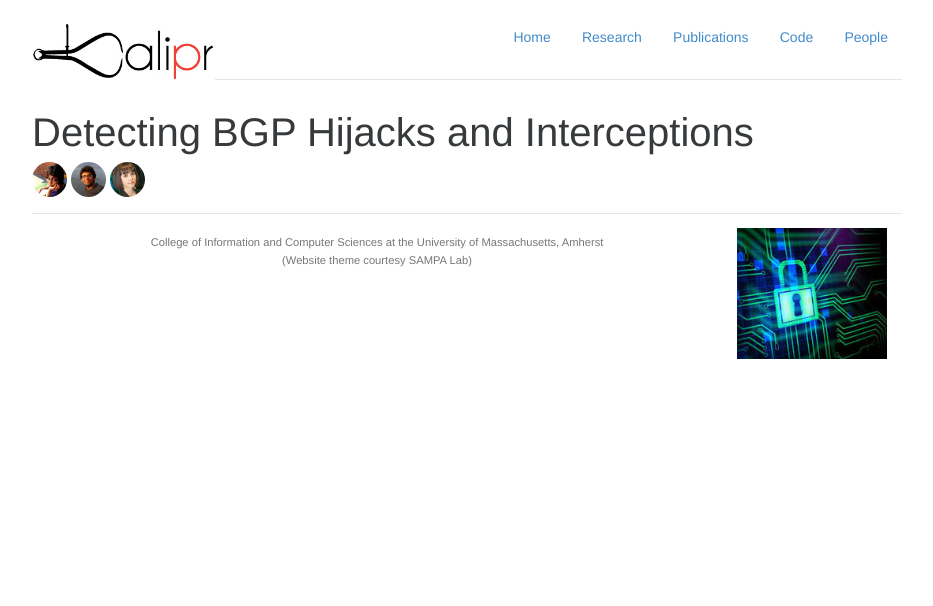
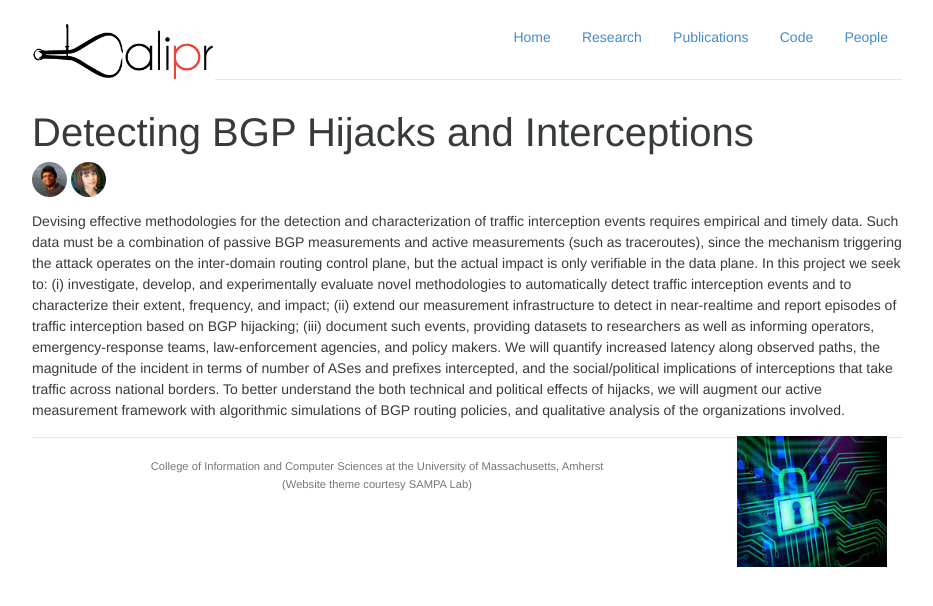
Before and after one commit to calipr/calipr.github.io, a Jekyll site: the page built from _projects/bgp-hijacks.md, in a window 1280 px wide. Shown: the top 606 px of the page, without its empty margins (173-1106 px from the left). Built offline with Jekyll 4.4.1, drawn with Linux system fonts in a browser that asks for light colours; nearby versions of some CDN libraries; Markdown is read by kramdown in place of the engine named in the settings.

Commit message:
Update bgp-hijacks.md
adding content from the grant proposal

```diff
--- a/_projects/bgp-hijacks.md
+++ b/_projects/bgp-hijacks.md
@@ -3,12 +3,11 @@ title: Detecting BGP Hijacks and Interceptions
 image: /img/bgp-hijack.png
 description: Building tools for real-time detection of BGP hijacks and interceptions.
 people:
-  - rachee
   - ruwaifa
   - phillipa
 
 layout: project
 
 ---
-
+Devising effective methodologies for the detection and characterization of traffic interception events requires empirical and timely data. Such data must be a combination of passive BGP measurements and active measurements (such as traceroutes), since the mechanism triggering the attack operates on the inter-domain routing control plane, but the actual impact is only verifiable in the data plane. In this project we seek to: (i) investigate, develop, and experimentally evaluate novel methodologies to automatically detect traffic interception events and to characterize their extent, frequency, and impact; (ii) extend our measurement infrastructure to detect in near-realtime and report episodes of traffic interception based on BGP hijacking; (iii) document such events, providing datasets to researchers as well as informing operators, emergency-response teams, law-enforcement agencies, and policy makers. We will quantify increased latency along observed paths, the magnitude of the incident in terms of number of ASes and prefixes intercepted, and the social/political implications of interceptions that take traffic across national borders. To better understand the both technical and political effects of hijacks, we will augment our active measurement framework with algorithmic simulations of BGP routing policies, and qualitative analysis of the organizations involved.
 <img src="{{site.base}}/img/bgp-hijack.png" class="pull-right" style="width:150px;margin:15px"/>
```
